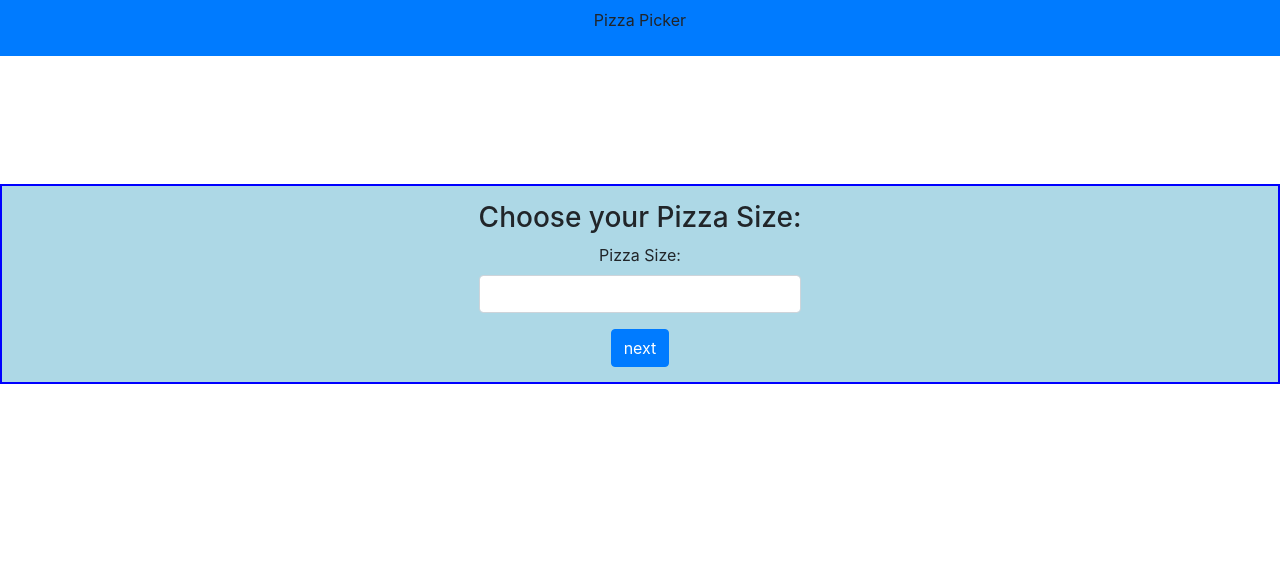
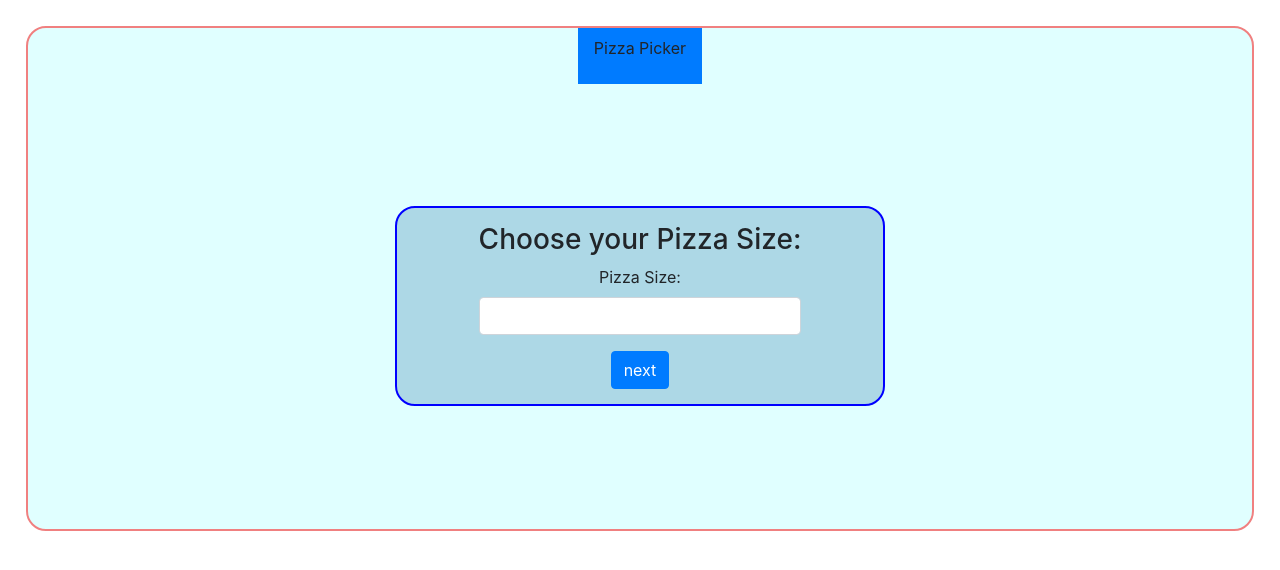
Before and after one commit to stevenkussmaul/selection-form, an Angular app: page / in a window 1280 px wide. Shown: the top 570 px of the page. Built offline with nearby package versions, Linux system fonts and the light colour scheme.

Commit message:
updated CSS

```diff
--- a/src/app/components/selection-form/selection-form.component.css
+++ b/src/app/components/selection-form/selection-form.component.css
@@ -2,14 +2,29 @@
     display: flex;
     align-items: center;
     justify-content: center;
+    flex-direction: column;
+    /* width: 40%; */
+    text-align: center;
+    margin:2% 2%;
+    /* min-height: 200px; */
+    /* background-color: rgba(33, 33, 33, .3); */
+    border: 2px solid lightcoral;
+    border-radius: 20px;
+    background-color: lightcyan;
+}
+
+.main-form-container {
+    display: flex;
+    align-items: center;
+    justify-content: center;
     /* flex-direction: column; */
-    width: 100%;
+    width: 40%;
     text-align: center;
     margin:10% 0;
     min-height: 200px;
     /* background-color: rgba(33, 33, 33, .3); */
     align-items: center;
     border: 2px solid blue;
+    border-radius: 20px;
     background-color: lightblue;
-
 }
--- a/src/app/components/selection-form/selection-form.component.html
+++ b/src/app/components/selection-form/selection-form.component.html
@@ -1,12 +1,16 @@
+<section class="app-container">
+
+    <section class="nav-container">
         <nav class="navbar navbar-dark bg-primary justify-content-center">
             <p>Pizza Picker</p>
         </nav>
+    </section>
 
-<section class="app-container">
+    <section class="main-form-container">
 
         <form [formGroup]="mainForm" (ngSubmit)="onSubmit(mainForm.value)" class="main-form">
 
-        <section class="form-containter">
+            <section class="sub-containter">
                 <app-sub-form1 *ngIf="currentStep==1" [parentForm]="mainForm.get('subForm1')" class="sub-form sub-form1"></app-sub-form1>
                 <app-sub-form2 *ngIf="currentStep==2" [parentForm]="mainForm.get('subForm2')" class="sub-form sub-form2"></app-sub-form2>
                 <app-sub-form3 *ngIf="currentStep==3" [parentForm]="mainForm.get('subForm3')" class="sub-form sub-form3"></app-sub-form3>
@@ -18,3 +22,4 @@
 
         </form>
     </section>
+</section>
```
Lines whose indentation alone changed are shown as unchanged.
